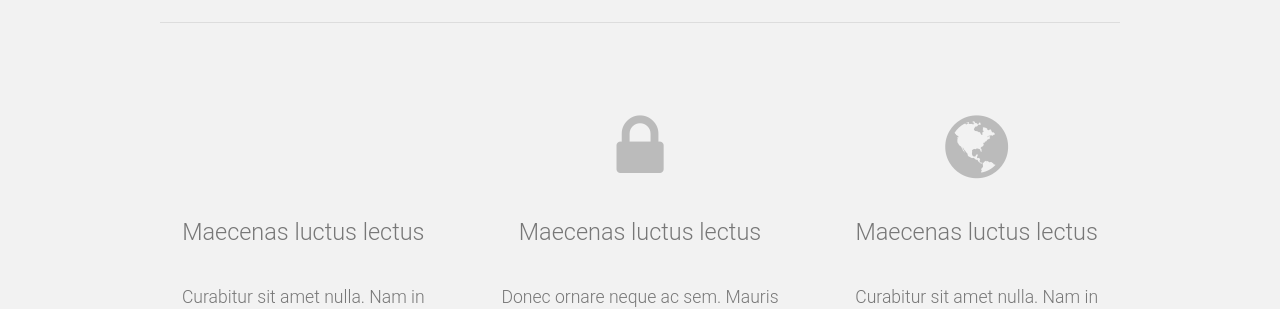
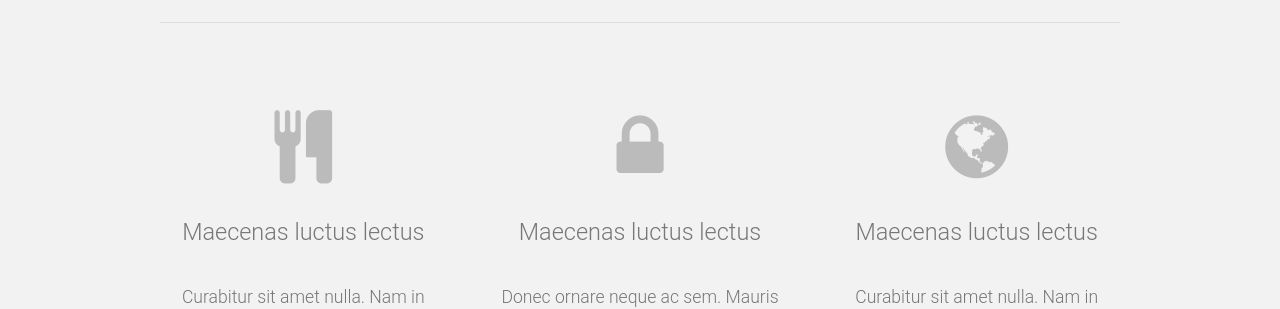
Before and after one commit to yuejianhua/caixiyan.github.io, a Jekyll site: the page built from index.html, in a window 1280 px wide. Shown: the part 707-1016 px from the top of the page. Built offline with Jekyll 4.4.1, drawn with Linux system fonts in a browser that asks for light colours; the list of posts is cut into pages by our own code.

Commit message:
Update index.html

```diff
--- a/index.html
+++ b/index.html
@@ -12,7 +12,7 @@
 		<hr />
 		<div class="row">
 			<section class="4u">
-				<span class="pennant"><span class="fa fa-bus"></span></span>
+				<span class="pennant"><span class="fa fa-cutlery"></span></span>
 				<h3>Maecenas luctus lectus</h3>
 				<p>Curabitur sit amet nulla. Nam in massa. Sed vel tellus. Curabitur sem urna, consequat vel, suscipit in, mattis placerat, nulla. Sed ac leo.</p>
 				<a href="#" class="button button-style1">Read More</a>
```
